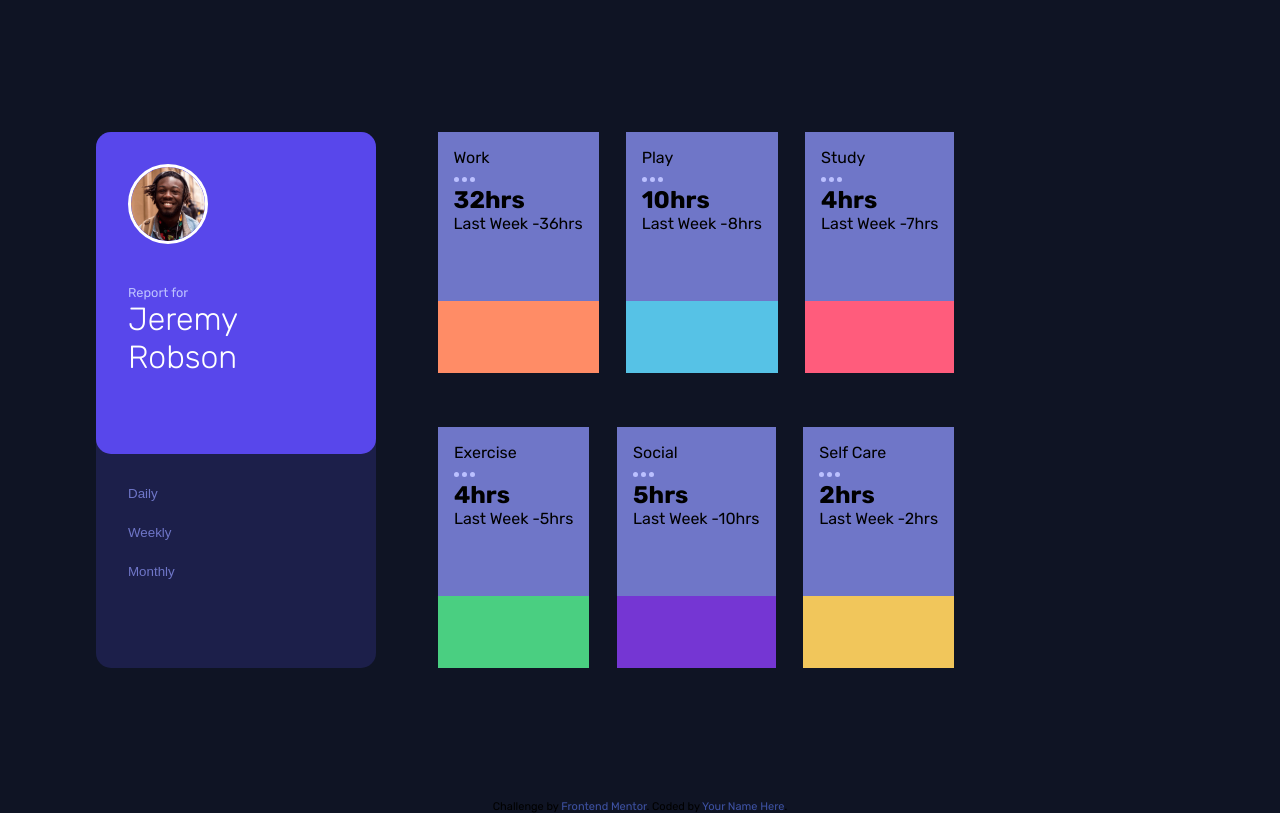
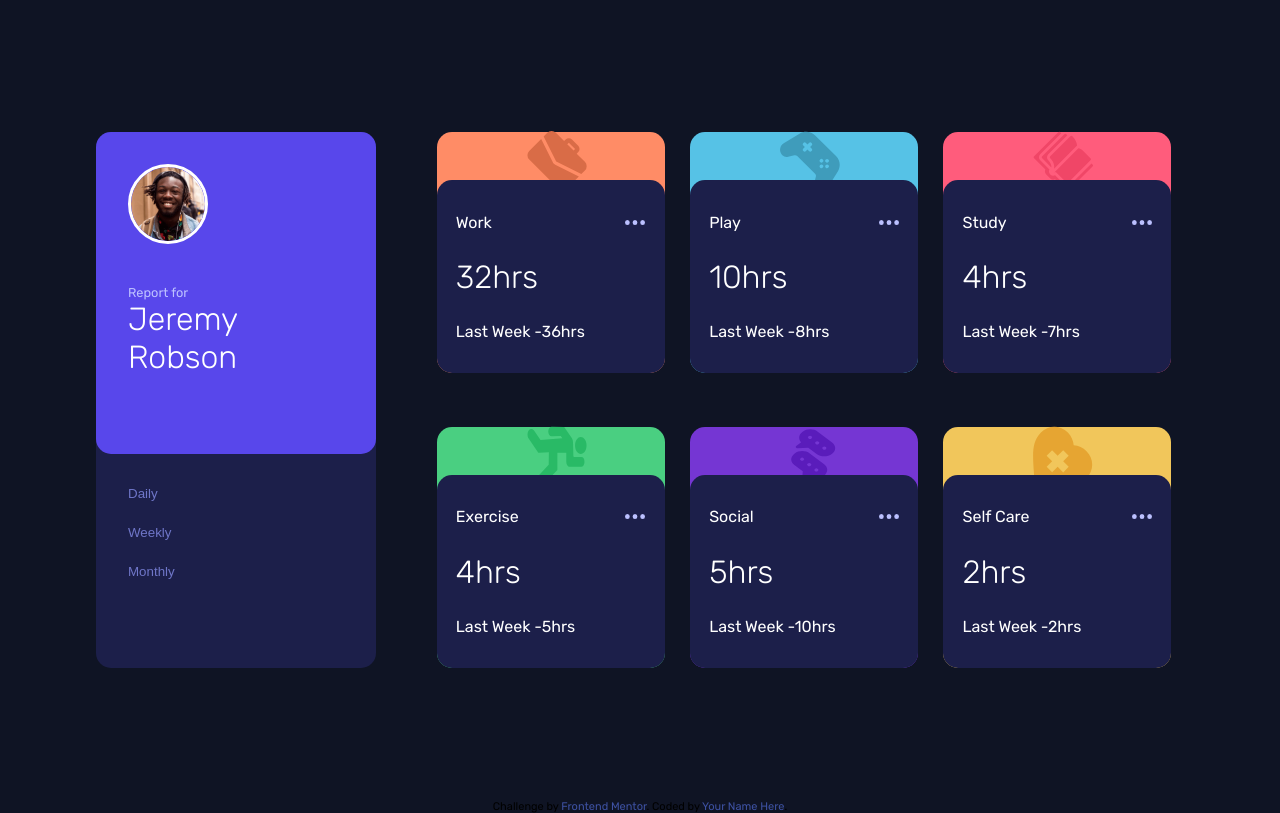
Before and after one commit to emmanuelgv408/TimeTrackingDash, a plain HTML site: page index.html in a window 1280 px wide. Drawn offline with Linux system fonts and the light colour scheme.

Commit message:
fixed layout

```diff
--- a/index.html
+++ b/index.html
@@ -58,8 +58,10 @@
 
 
       <div class="activity-panel">
+
         <div class="activity-top">
           <section class=" work-panel panels">
+            <img src="/images/icon-work.svg " class="icons">
             <div class="info-panels">
               <div class="top-info-panels">
                 <p>Work</p><img src="/images/icon-ellipsis.svg" alt="">
@@ -69,6 +71,7 @@
             </div>
           </section>
           <section class=" play-panel panels">
+            <img src="/images/icon-play.svg" alt="" class="icons">
             <div class="info-panels">
               <div class="top-info-panels">
                 <p>Play</p><img src="/images/icon-ellipsis.svg" alt="">
@@ -78,6 +81,7 @@
             </div>
           </section>
           <section class=" study-panel panels">
+            <img src="/images/icon-study.svg" alt="" class="icons">
             <div class="info-panels">
               <div class="top-info-panels">
                 <p>Study</p><img src="/images/icon-ellipsis.svg" alt="">
@@ -93,6 +97,7 @@
 
         <div class="activity-bottom">
           <section class=" exercise-panel panels">
+            <img src="/images/icon-exercise.svg" alt="" class="icons">
             <div class="info-panels">
               <div class="top-info-panels">
                 <p>Exercise</p><img src="/images/icon-ellipsis.svg" alt="">
@@ -102,6 +107,7 @@
             </div>
           </section>
           <section class=" social-panel panels">
+            <img src="/images/icon-social.svg" alt="" class="icons">
             <div class="info-panels">
               <div class="top-info-panels">
                 <p>Social</p><img src="/images/icon-ellipsis.svg" alt="">
@@ -111,6 +117,7 @@
             </div>
           </section>
           <section class=" self-care-panel panels">
+            <img src="/images/icon-self-care.svg" alt="" class="icons">
             <div class="info-panels">
               <div class="top-info-panels">
                 <p>Self Care</p><img src="/images/icon-ellipsis.svg" alt="">
--- a/style.css
+++ b/style.css
@@ -40,6 +40,7 @@ body {
     background-color: var(--VeryDarkBlue);
     display: flex;
     width: 90%;
+    min-width: 800px;
     height: 100%;
     max-height: 75%;
     max-width: 1200px;
@@ -109,12 +110,19 @@ width: 20px;
 
 /*activity panels*/
 
+.icons{
+    width: 60px;
+    height: 60px;
+    position: fixed;
+    transform: translate(90px, -1px);
+    overflow: hidden;
 
+}
 .activity-panel{
     display: flex;
     flex-direction: column;
     justify-content: space-between;
-    width: 50%;
+    width: 80%;
     height: 100%;
 
 
@@ -141,6 +149,11 @@ width: 20px;
 .panels{
 height: 100%;
 display: flex;
+width: 30%;
+border-radius: 15px;
+overflow: hidden;
+
+
 
 }
 
@@ -171,8 +184,45 @@ display: flex;
 }
 
 .info-panels{
-background-color: var(--DesaturatedBlue);
-    width: 100%;
-  padding: 1em;
-  height: 70%;
+background-color: var(--DarkBlue);
+width: 100%;
+padding: 1.2em;
+align-self: flex-end;
+height: 80%;
+color: white;
+display: flex;
+flex-direction: column;
+justify-content: space-around;
+position: relative;
+border-top-left-radius: 15px;
+border-top-right-radius: 15px;
+overflow: hidden;
+
+
 }
+
+.info-panels:focus, .info-panels:hover{
+    background-color: var(--Blue);
+    cursor: pointer;
+
+}
+
+.info-panels h2{
+    font-weight: lighter;
+    font-size: 2rem;
+}
+
+.top-info-panels{
+    display: flex;
+    justify-content: space-between;
+    align-items: center;
+
+}
+
+.top-info-panels img{
+    height: 5px;
+    width: 20px;
+}
+.top-info-panels img:hover, .top-info-panels img:focus{
+    cursor: pointer;
+}
```
